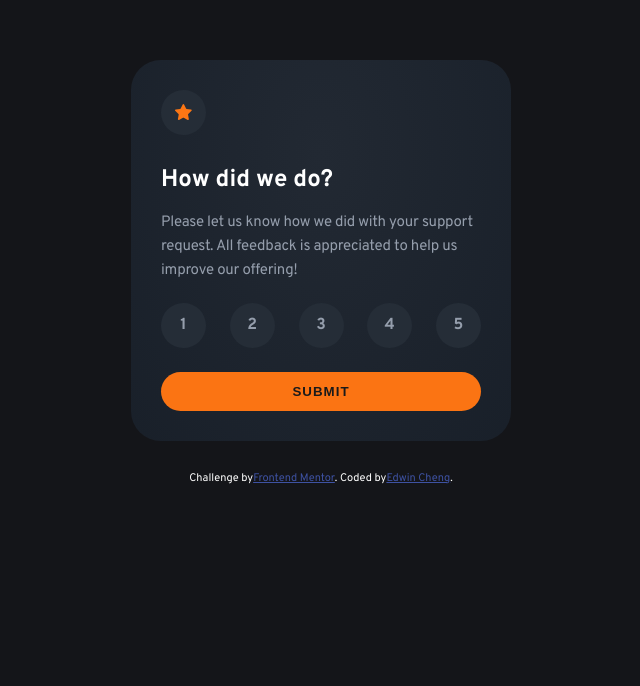
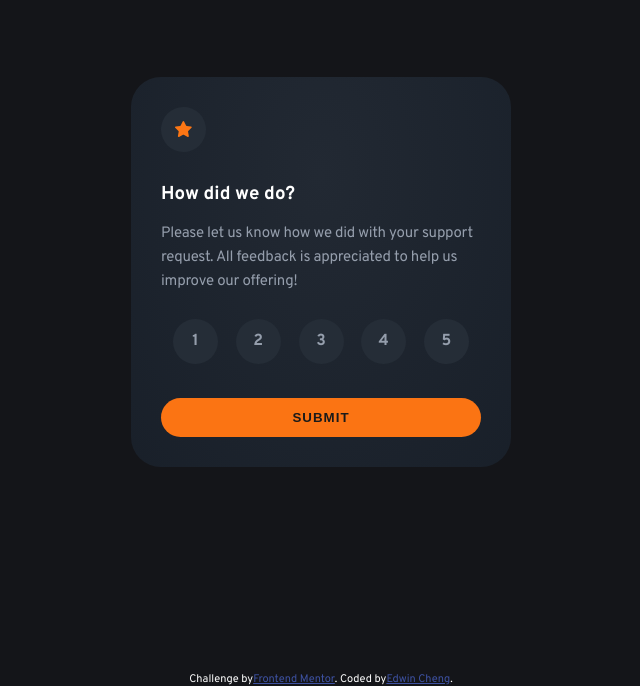
Before and after one commit to edwinc73/frontend-mentor, a React (Vite) app in the folder 01-accessibility-rating-component/: page / in a window 1280 px wide. Shown: the part 128-814 px from the top of the page, without its empty margins (319-959 px from the left). Built offline with nearby package versions, Linux system fonts and the light colour scheme.

Commit message:
fixed semantics

```diff
--- a/01-accessibility-rating-component/src/App.jsx
+++ b/01-accessibility-rating-component/src/App.jsx
@@ -4,9 +4,24 @@ import Rating from "./components/Rating";
 function App() {
   return (
     <>
-      <section>
-        <Rating></Rating>
-      </section>
+      <main>
+        <section>
+          <Rating></Rating>
+        </section>
+      </main>
+      <footer>
+        <div className="attribution">
+          Challenge by
+          <a href="https://www.frontendmentor.io?ref=challenge" target="_blank">
+            Frontend Mentor
+          </a>
+          . Coded by
+          <a href="https://github.com/edwinc73" target="_blank">
+            Edwin Cheng
+          </a>
+          .
+        </div>
+      </footer>
     </>
   );
 }
--- a/01-accessibility-rating-component/src/components/Rating.jsx
+++ b/01-accessibility-rating-component/src/components/Rating.jsx
@@ -6,8 +6,9 @@ export default function Rating() {
   const [submitted, setSubmitted] = useState(false);
   const [showError, setShowError] = useState(false);
   const handleClick = (e) => {
+    console.log(e.target);
     setShowError(false);
-    setRating(e.target.dataset.value);
+    setRating(e.target.value);
   };
 
   const submit = () => {
@@ -20,66 +21,88 @@ export default function Rating() {
 
   const Rating = () => {
     return (
-      <div id="rating">
+      <form id="rating">
         <div className="interaction-bg">
           <img src={favouriteIcon} alt="favourite icon" />
         </div>
-        <h1>How did we do?</h1>
+        <label htmlFor="">
+          <h1>How did we do?</h1>
+        </label>
         <p className="text-muted">
           Please let us know how we did with your support request. All feedback
           is appreciated to help us improve our offering!
         </p>
-        <span
+        <fieldset
           className="rating-container"
           id="rating-container"
           aria-description="Please give a rating from 1- 5"
         >
-          <div
-            onClick={handleClick}
-            id="1"
-            data-value="1"
+          <label
             className={`interaction-bg text-muted ${rating == 1 && "active"}`}
-            tabIndex={1}
+            htmlFor="1"
           >
+            <input
+              type="radio"
+              name="1"
+              id="1"
+              value={1}
+              onChange={handleClick}
+            />
             1
-          </div>
-          <div
-            onClick={handleClick}
-            id="2"
-            data-value="2"
+          </label>
+          <label
             className={`interaction-bg text-muted ${rating == 2 && "active"}`}
-            tabIndex={2}
+            htmlFor="2"
           >
+            <input
+              type="radio"
+              name="2"
+              id="2"
+              value={2}
+              onChange={handleClick}
+            />
             2
-          </div>
-          <div
-            onClick={handleClick}
-            id="3"
-            data-value="3"
+          </label>
+          <label
             className={`interaction-bg text-muted ${rating == 3 && "active"}`}
-            tabIndex={3}
+            htmlFor="3"
           >
+            <input
+              type="radio"
+              name="3"
+              id="3"
+              value={3}
+              onChange={handleClick}
+            />
             3
-          </div>
-          <div
-            onClick={handleClick}
-            id="4"
-            data-value="4"
+          </label>
+          <label
             className={`interaction-bg text-muted ${rating == 4 && "active"}`}
-            tabIndex={4}
+            htmlFor="4"
           >
+            <input
+              type="radio"
+              name="4"
+              id="4"
+              value={4}
+              onChange={handleClick}
+            />
             4
-          </div>
-          <div
-            onClick={handleClick}
-            id="5"
-            data-value="5"
+          </label>
+          <label
             className={`interaction-bg text-muted ${rating == 5 && "active"}`}
-            tabIndex={5}
+            htmlFor="5"
           >
+            <input
+              type="radio"
+              name="5"
+              id="5"
+              value={5}
+              onChange={handleClick}
+            />
             5
-          </div>
-        </span>
+          </label>
+        </fieldset>
         {showError && (
           <small
             className="text-warning"
@@ -93,13 +116,13 @@ export default function Rating() {
         <button onClick={submit} tabIndex={6}>
           SUBMIT
         </button>
-      </div>
+      </form>
     );
   };
 
   const ThankYou = () => {
     return (
-      <article>
+      <div className="flex-container">
         <img
           src={thankYouImage}
           alt="successful feedback submission, thank you"
@@ -112,24 +135,15 @@ export default function Rating() {
             more support, don’t hesitate to get in touch!
           </p>
         </div>
-      </article>
+      </div>
     );
   };
 
   return (
     <>
-      <div className="container">{submitted ? <ThankYou /> : <Rating />}</div>
-      <div className="attribution">
-        Challenge by
-        <a href="https://www.frontendmentor.io?ref=challenge" target="_blank">
-          Frontend Mentor
-        </a>
-        . Coded by
-        <a href="https://github.com/edwinc73" target="_blank">
-          Edwin Cheng
-        </a>
-        .
-      </div>
+      <article className="container">
+        {submitted ? <ThankYou /> : <Rating />}
+      </article>
     </>
   );
 }
--- a/01-accessibility-rating-component/src/index.css
+++ b/01-accessibility-rating-component/src/index.css
@@ -43,8 +43,8 @@ p {
   text-align: center;
 }
 
-section,
-article {
+main,
+.flex-container {
   width: 100%;
   height: 100%;
   display: flex;
@@ -90,7 +90,7 @@ button {
   font-weight: 700;
   border: none;
 }
-#rating > h1 {
+#rating h1 {
   margin-top: 30px;
   margin-bottom: 16px;
 }
@@ -118,6 +118,14 @@ button:hover {
   font-weight: 700;
 }
 
+input[type="radio"] {
+  display: none;
+}
+
+fieldset {
+  border: none;
+}
+
 .active {
   background-color: white;
   color: var(--text-dark);
```
